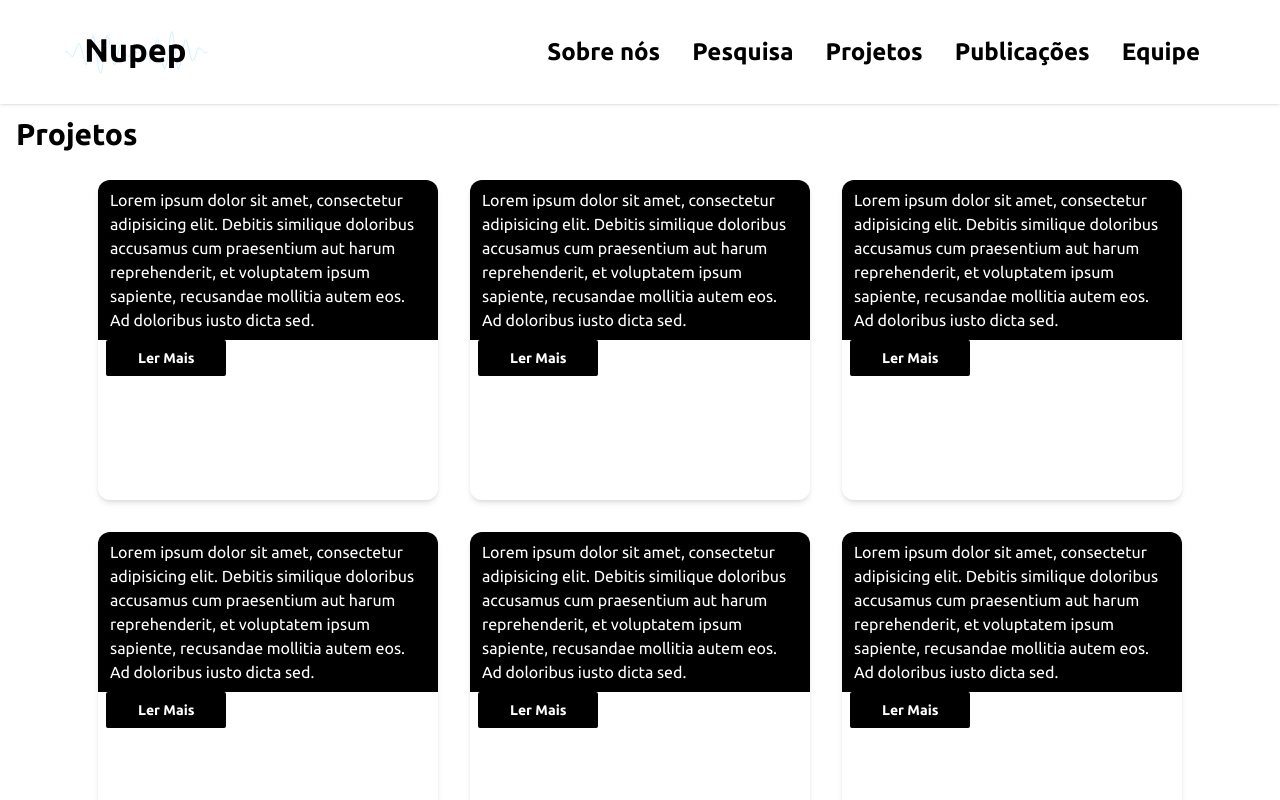
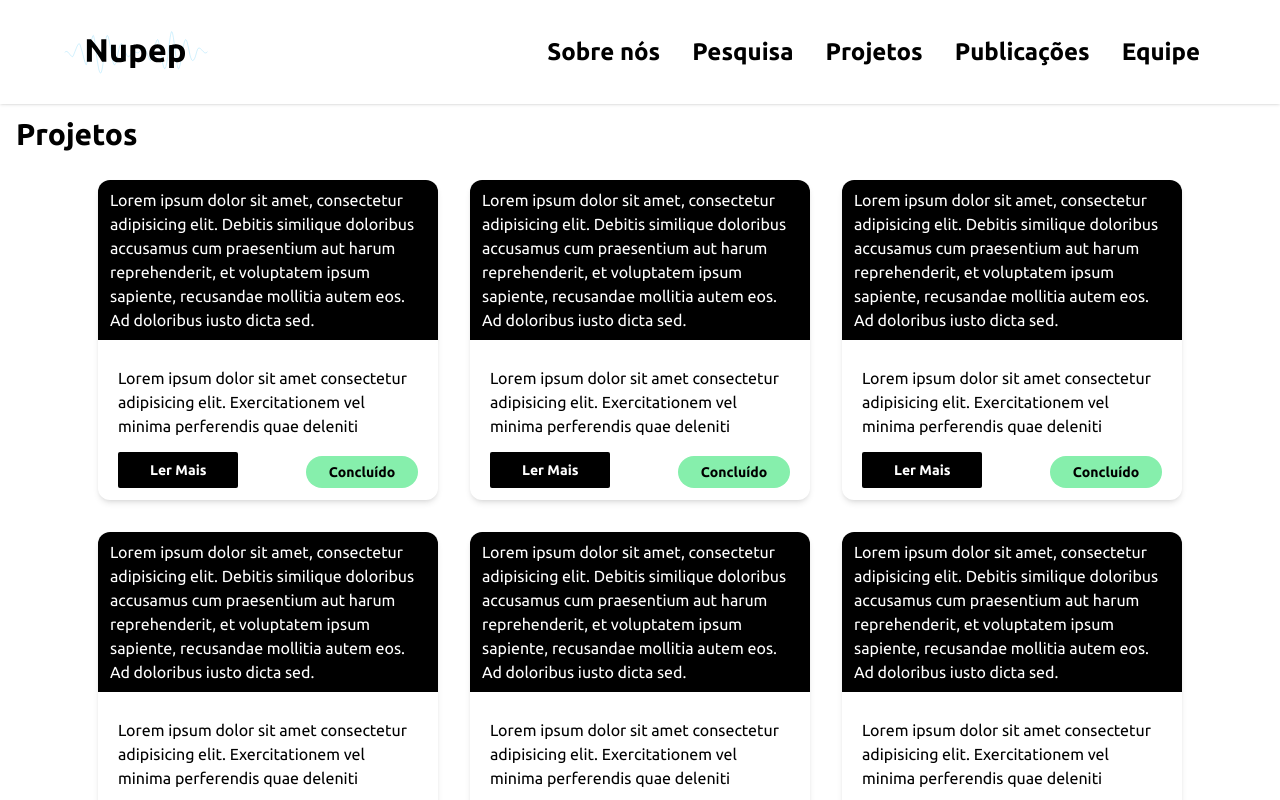
Before and after one commit to ArticaDev/site-nupep, a React (Vite) app: page /projetos in a window 1280 px wide. Shown: the top 800 px of the page. Built offline with nearby package versions, Linux system fonts and the light colour scheme.

Commit message:
Mocked project cards

```diff
--- a/src/pages/Projects.jsx
+++ b/src/pages/Projects.jsx
@@ -38,8 +38,9 @@ const Projects = () => {
                 harum reprehenderit, et voluptatem ipsum sapiente,
                 recusandae mollitia autem eos. Ad doloribus iusto dicta
                 sed.`,
-                description: "Oi",
-                status: "",
+                description: `Lorem ipsum dolor sit amet consectetur adipisicing elit.
+                Exercitationem vel minima perferendis quae deleniti`,
+                status: "finished",
               }))
               .map((project) => (
                 <div className="h-80 flex-shrink basis-85">
@@ -47,7 +48,10 @@ const Projects = () => {
                     <div className="flex h-1/2 place-items-center text-ellipsis whitespace-normal rounded-t-xl bg-black p-3">
                       <h3 className="text-white">{project.title}</h3>
                     </div>
-                    <div className="mx-2 flex justify-between">
+                    <div className="mx-2 flex h-1/2 flex-wrap items-end justify-between overflow-auto p-3">
+                      <p>
+                        {project.description}
+                      </p>
                       {project.status === "finished" && <CompleteTag />}
                       {project.status === "inprogress" && <InProgressTag />}
                       {project.status === "dropped" && <DroppedTag />}
```
